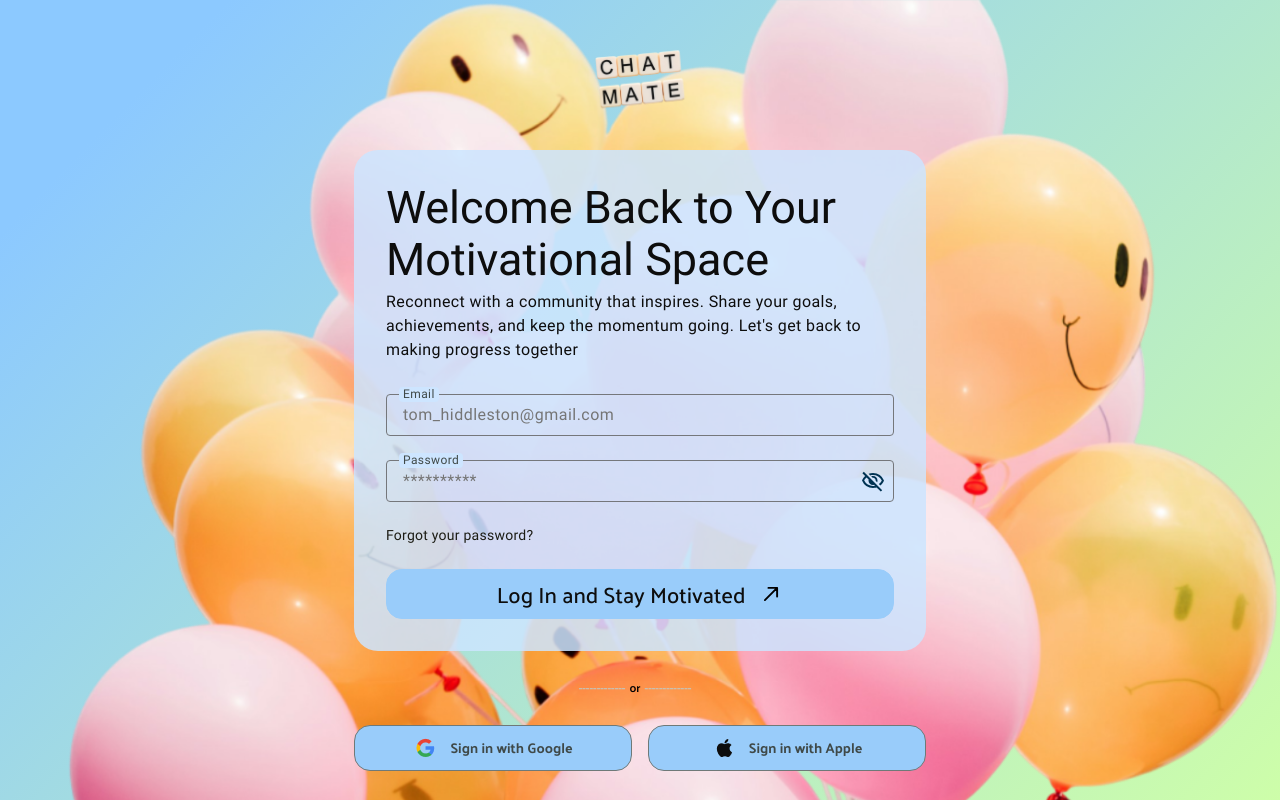
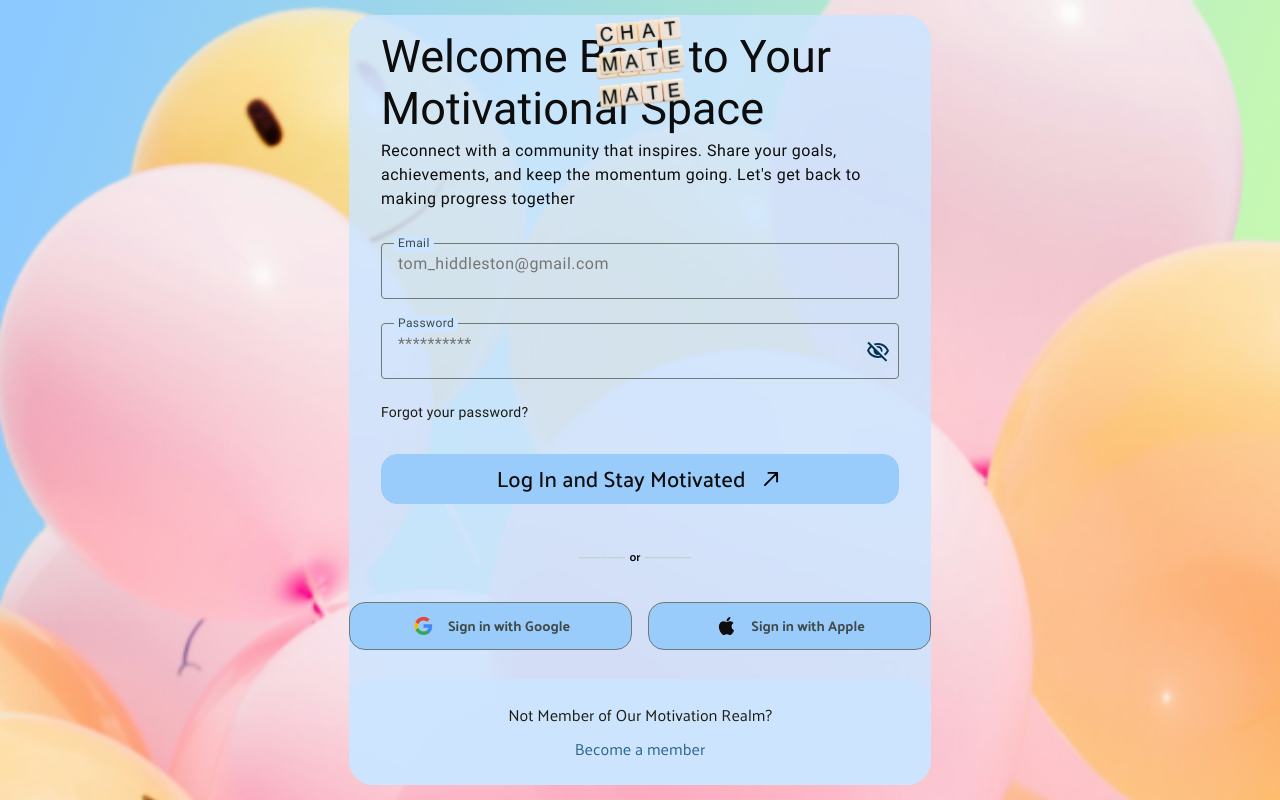
Before and after one commit to chatapp-dev/chat_frontend, a React (Vite) app: page /chat_frontend/sign-in in a window 1280 px wide. Shown: the top 800 px of the page. Built offline with nearby package versions, Linux system fonts and the light colour scheme; no server answers.

Commit message:
updStuly_1

```diff
--- a/src/components/common/Login/Login.module.scss
+++ b/src/components/common/Login/Login.module.scss
@@ -1,5 +1,9 @@
 @use "@/styles/variables.scss" as *;
-@use "@/styles/mixins.scss" as *;
+@use "@/styles/mixins.scss" as mx;
+
+.logo {
+  position: absolute;
+}
 
 .wrapper {
   max-width: 37.625rem;
@@ -9,7 +13,7 @@
   flex-direction: column;
   gap: 34px;
   align-items: center;
-  @include screen-xs-max {
+  @include mx.mq("md", max) {
     padding: 1.125rem 0;
     gap: 1.125rem;
   }
@@ -21,27 +25,31 @@
   flex-direction: column;
   align-items: center;
   gap: 29px;
-  @include screen-xs-min {
-    padding: 0 5px;
+  background-color: rgba($primary-90, 0.85);
+  @include mx.mq("md") {
+    border-radius: 25px;
   }
-  @include screen-xs-max {
-    background-color: rgba($primary-90, 0.85);
-  }
+  // @include mx.screen-xs-min {
+  //   padding: 0 5px;
+  // }
+  // @include mx.screen-xs-max {
+  //   background-color: rgba($primary-90, 0.85);
+  // }
 }
 
 .form {
-  padding: 2rem;
+  padding: 16px 32px;
   display: flex;
   flex-direction: column;
-  gap: 1.5rem;
+  // gap: 1.5rem;
   align-items: center;
-  @include screen-xs-min {
-    border-radius: 1.5rem;
-    background-color: rgba($primary-90, 0.85);
-  }
-  @include screen-xs-max {
-    padding: 2rem 1.625rem;
-  }
+  // @include mx.screen-xs-min {
+  //   border-radius: 1.5rem;
+  //   background-color: rgba($primary-90, 0.85);
+  // }
+  // @include mx.screen-xs-max {
+  //   padding: 2rem 1.625rem;
+  // }
 }
 
 .formik {
@@ -50,47 +58,57 @@
   flex-direction: column;
   gap: 1.5rem;
   width: 100%;
-  @include screen-xs-min {
+
+  @include mx.screen-xs-min {
     border-radius: 1.5rem;
     // background-color: rgba($primary-90, 0.85);
   }
-  @include screen-xs-max {
-    padding: 2rem 1.625rem;
-  }
+  // @include mx.screen-xs-max {
+  //   padding: 2rem 1.625rem;
+  // }
 }
 
 .header {
-  margin-bottom: 8px;
+  margin-bottom: 32px;
   h1 {
-    color: $text;
+    font-weight: 400;
+    color: $title;
     font-family: $font-roboto;
-    font-size: 2.8125rem;
-    line-height: 115.555556%; /* 52/45 */
-    margin-bottom: 0.25rem;
-    @include screen-md-max {
-      font-size: 2.25rem;
-      line-height: 122.222222%; /* 44/36 */
+
+    font-size: 36px;
+    line-height: 1.22;
+
+    margin-bottom: 4px;
+    // @include mx.screen-md-max {
+    //   font-size: 2.25rem;
+    //   line-height: 122.222222%; /* 44/36 */
+    // }
+    @include mx.mq("md") {
+      font-size: 45px;
+      line-height: 1.15556;
     }
   }
   p {
-    color: $text;
+    color: $title;
     font-family: $font-roboto;
-    font-size: 1rem;
-    line-height: 150%; /* 24/16 */
-    letter-spacing: 0.4px;
-    @include screen-md-max {
-      font-size: $text-xs;
-      line-height: 133.333333%; /* 16/12 */
+    font-weight: 400;
+    font-size: 12px;
+    line-height: 1.33333;
+    letter-spacing: 0.03em;
+
+    @include mx.mq("md") {
+      font-size: 16px;
+      line-height: 1.5;
     }
   }
 }
-.submitButton {
-  @include screen-xs-max {
-    font-size: $text-lg;
-    padding: 0.75rem 0.75rem;
-    line-height: 133.333333%; /* 24/18 */
-  }
-}
+// .submitButton {
+//   @include mx.screen-xs-max {
+//     font-size: $text-lg;
+//     padding: 0.75rem 0.75rem;
+//     line-height: 133.333333%; /* 24/18 */
+//   }
+// }
 
 .forgotPassword {
   color: $on-surface;
@@ -139,7 +157,7 @@
   width: 100%;
   gap: 1rem;
 
-  @include screen-xs-max {
+  @include mx.screen-xs-max {
     flex-direction: column;
     max-width: 256px;
   }
@@ -166,7 +184,7 @@
   gap: 0.625rem;
   padding: 1.5rem;
 
-  @include screen-xs-min {
+  @include mx.screen-xs-min {
     border-radius: 1.5rem;
     background-color: rgba($primary-90, 0.85);
   }
--- a/src/components/common/Refresh/Refresh.tsx
+++ b/src/components/common/Refresh/Refresh.tsx
@@ -1,13 +1,13 @@
-import logo from "@/assets/images/logo.png";
+// import logo from "@/assets/images/logo.png";
 import { RefreshForma } from "@/components/common/Refresh";
 import styles from "../Login/Login.module.scss";
 
 const Refresh = () => {
   return (
     <div className={styles.wrapper}>
-      <div className={styles.logo}>
+      {/* <div className={styles.logo}>
         <img src={logo} alt="Logo" />
-      </div>
+      </div> */}
       <div className={styles.container}>
         <div className={styles.form}>
           <div className={styles.header}>
--- a/src/components/ui/Button/Button.module.scss
+++ b/src/components/ui/Button/Button.module.scss
@@ -1,4 +1,5 @@
-@use '@/styles/variables.scss' as *;
+@use "@/styles/variables.scss" as *;
+@use "@/styles/mixins.scss" as mx;
 
 .button {
   display: inline-flex;
@@ -6,12 +7,22 @@
   align-items: center;
   justify-content: center;
   transition: all 0.3s ease-in-out;
+  margin-top: 8px;
+  min-height: 48px;
 
   border-radius: 1rem;
-
-	color: $text;
+  span {
+    color: $title;
     font-family: $font-palanquin;
     font-weight: 500;
+    font-size: 18px;
+    line-height: 1.33333;
+
+    @include mx.mq("md") {
+      font-size: 22px;
+      line-height: 1.09;
+    }
+  }
 
   &:focus {
     border-radius: 3.125rem;
--- a/src/components/ui/InputFormik/Input.module.scss
+++ b/src/components/ui/InputFormik/Input.module.scss
@@ -2,9 +2,10 @@
 
 .container {
   padding: 0.25rem 0px 0.25rem 1rem;
+  height: 56px;
   position: relative;
   border-radius: 0.25rem;
-  border: 1px solid $outline;
+  border: 1px solid #6f7978;
   transition: all 0.3s ease-in-out;
   &Invalid {
     border-color: $error;
@@ -19,11 +20,11 @@
   padding: 0.25rem 0rem 0.25rem;
   width: 100%;
 
-  color: rgb(28, 28, 20);
+  color: #1c1c14;
   font-family: $font-roboto;
-  font-size: 1rem;
+  font-size: 16px;
   line-height: 150%; /* 24/16 */
-  letter-spacing: 0.5px;
+  letter-spacing: 0.03em;
   background-color: transparent;
 
   border: none;
--- a/src/layouts/AuthLayout/AuthLayout.module.scss
+++ b/src/layouts/AuthLayout/AuthLayout.module.scss
@@ -1,39 +1,47 @@
-@use '@/styles/mixins.scss' as *;
+@use "@/styles/mixins.scss" as mx;
 
 .wrapper {
-	background: linear-gradient(
-		134.34deg,
-		rgb(140, 201, 255) 10.302%,
-		rgb(207, 255, 167) 95.209%
-	);
-	height: max-content;
+  background: linear-gradient(108deg, #8cc9ff 2.97%, #cfffa7 100%);
+  height: 100%;
 
   > div {
-		background: url('../../assets/images/auth.png');
-		width: 100%;
-		height: 100%;
-		display: flex;
-		justify-content: center;
-		align-items: center;
+    @include mx.mq("md") {
+      background: url("../../assets/images/authPlan.svg");
+
       background-repeat: no-repeat;
       background-attachment: fixed;
       -webkit-background-size: cover;
       -moz-background-size: cover;
       background-size: cover;
     }
+    @include mx.mq("xl") {
+      background: url("../../assets/images/auth.png");
     }
+  }
+}
+// не нащла где используется этот класс
+// .bg {
+//   z-index: 2;
+//   width: 100%;
+//   height: 100%;
+//   position: absolute;
+//   top: 0;
+//   left: 0;
+//   object-fit: cover;
+// }
 
-.bg {
-	z-index: 2;
-	width: 100%;
-	height: 100%;
-	position: absolute;
-	top: 0;
-	left: 0;
-	object-fit: cover;
-}
-
+// возможно нужно будет content перенести в div
 .content {
   position: relative;
   z-index: 3;
+  flex-direction: column;
+  width: 100%;
+  height: 100%;
+  display: flex;
+  justify-content: center;
+  align-items: center;
 }
+.logo {
+  position: absolute;
+  top: 48px;
+}
--- a/src/layouts/AuthLayout/index.tsx
+++ b/src/layouts/AuthLayout/index.tsx
@@ -1,16 +1,20 @@
-import { Outlet } from 'react-router-dom'
+import { Outlet } from "react-router-dom";
+import logo from "@/assets/images/logo.png";
 
-import styles from './AuthLayout.module.scss'
+import styles from "./AuthLayout.module.scss";
 
 export const AuthLayout = () => {
   //TODO: Check whether user is authenticated or not. If yes, redirect him to main page.
   return (
     <div className={styles.wrapper}>
-			<div>
+      {/* <div> */}
       <div className={styles.content}>
+        <div className={styles.logo}>
+          <img src={logo} alt="Logo" />
+        </div>
         <Outlet />
+        {/* </div> */}
       </div>
     </div>
-		</div>
-	)
-}
+  );
+};
--- a/src/styles/mixins.scss
+++ b/src/styles/mixins.scss
@@ -1,4 +1,6 @@
-@use "./variables.scss" as *;
+@use "sass:map";
+
+@use "./variables.scss" as var;
 @use "./functions.scss" as *;
 //миксины adaptive-font и adaptive-value ни где не применяются
 @mixin adaptive-font($pc, $mob) {
@@ -42,63 +44,87 @@
     );
   }
 }
+//breakpoints
+@mixin mq($bp: sm, $type: min, $is-retina: false) {
+  @if map.has-key(var.$breakpoints, $bp) {
+    $width: map.get(var.$breakpoints, $bp);
 
+    @if $type == max {
+      $width: $width - 0.02px;
+    }
+
+    @media only screen and (#{$type}-width: $width) {
+      @if $is-retina {
+        @media (min-device-pixel-ratio: 2),
+          (min-resolution: 192dpi),
+          (min-resolution: 2dppx) {
+          @content;
+        }
+      } @else {
+        @content;
+      }
+    }
+  } @else {
+    @error "";
+  }
+}
+//дальше убить все миксины
 @mixin screen-xs-min {
-  @media screen and (width >= $screen-xs) {
+  @media screen and (width >= var.$screen-xs) {
     @content;
   }
 }
 
-@mixin screen-sm-min {
-  @media screen and (width >= $screen-sm) {
+// @mixin screen-sm-min {
+//   @media screen and (width >= $screen-sm) {
+//     @content;
+//   }
+// }
+
+// @mixin screen-md-min {
+//   @media screen and (width >= $screen-md) {
+//     @content;
+//   }
+// }
+
+// @mixin screen-lg-min {
+//   @media screen and (width >= $screen-lg) {
+//     @content;
+//   }
+// }
+
+// @mixin screen-xl-min {
+//   @media screen and (width >= $screen-xl) {
+//     @content;
+//   }
+// }
+
+@mixin screen-xs-max {
+  @media screen and (width < var.$screen-xs) {
     @content;
   }
 }
 
-@mixin screen-md-min {
-  @media screen and (width >= $screen-md) {
+// @mixin screen-sm-max {
+//   @media screen and (width < $screen-sm) {
+//     @content;
+//   }
+// }
+
+@mixin screen-md-max {
+  @media screen and (width < var.$screen-md) {
     @content;
   }
 }
 
-@mixin screen-lg-min {
-  @media screen and (width >= $screen-lg) {
-    @content;
-  }
-}
+// @mixin screen-lg-max {
+//   @media screen and (width < $screen-lg) {
+//     @content;
+//   }
+// }
 
-@mixin screen-xl-min {
-  @media screen and (width >= $screen-xl) {
-    @content;
-  }
-}
-
-@mixin screen-xs-max {
-  @media screen and (width < $screen-xs) {
-    @content;
-  }
-}
-
-@mixin screen-sm-max {
-  @media screen and (width < $screen-sm) {
-    @content;
-  }
-}
-
-@mixin screen-md-max {
-  @media screen and (width < $screen-md) {
-    @content;
-  }
-}
-
-@mixin screen-lg-max {
-  @media screen and (width < $screen-lg) {
-    @content;
-  }
-}
-
-@mixin screen-xl-max {
-  @media screen and (width < $screen-xl) {
-    @content;
-  }
-}
+// @mixin screen-xl-max {
+//   @media screen and (width < $screen-xl) {
+//     @content;
+//   }
+// }
--- a/src/styles/variables.scss
+++ b/src/styles/variables.scss
@@ -13,11 +13,18 @@ $text-sm: 0.875rem;
 $text-base: 1rem;
 $text-lg: 1.125rem;
 
-$screen-xs: 30rem;
-$screen-sm: 36rem;
-$screen-md: 48rem;
-$screen-lg: 64rem;
-$screen-xl: 75rem;
+$screen-xs: 30rem; //480px
+$screen-sm: 36rem; //576px
+$screen-md: 48rem; //768px
+$screen-lg: 64rem; //1024px
+$screen-xl: 75rem; //1200px
+
+$breakpoints: (
+  "sm": 320px,
+  "md": 768px,
+  "xl": 1440px,
+);
+
 //умножаем на 16
 $black: #000000;
 $white: #ffffff;
@@ -97,3 +104,4 @@ $text: rgb(13, 13, 13);
 $error: rgb(186, 26, 26);
 $outline: rgb(117, 119, 123);
 $outline-variant: rgb(190, 201, 199);
+$title: #0d0d0d;
```
Also changed, not shown: src/assets/images/authPlan.svg (added). Lines whose indentation alone changed are shown as unchanged.
